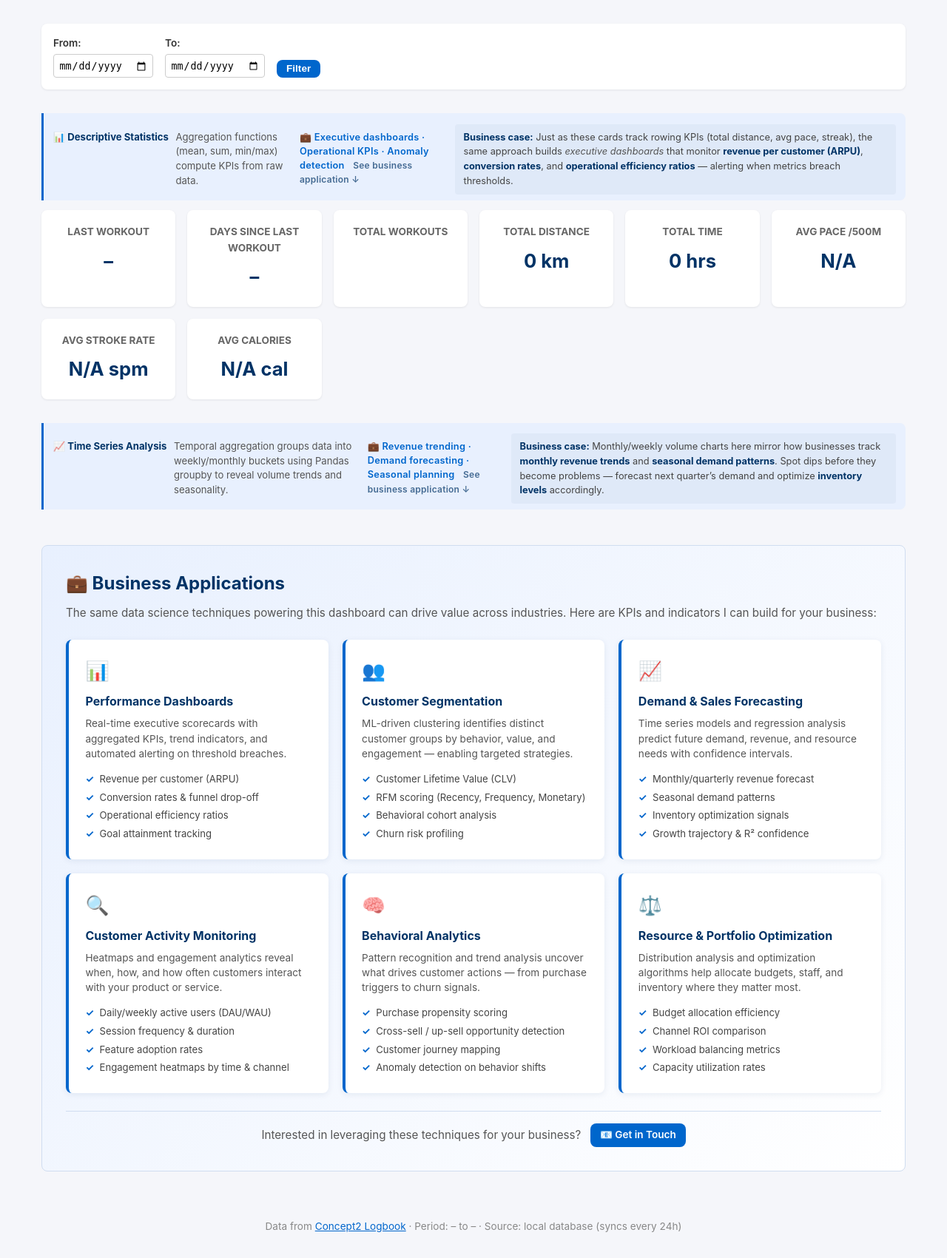
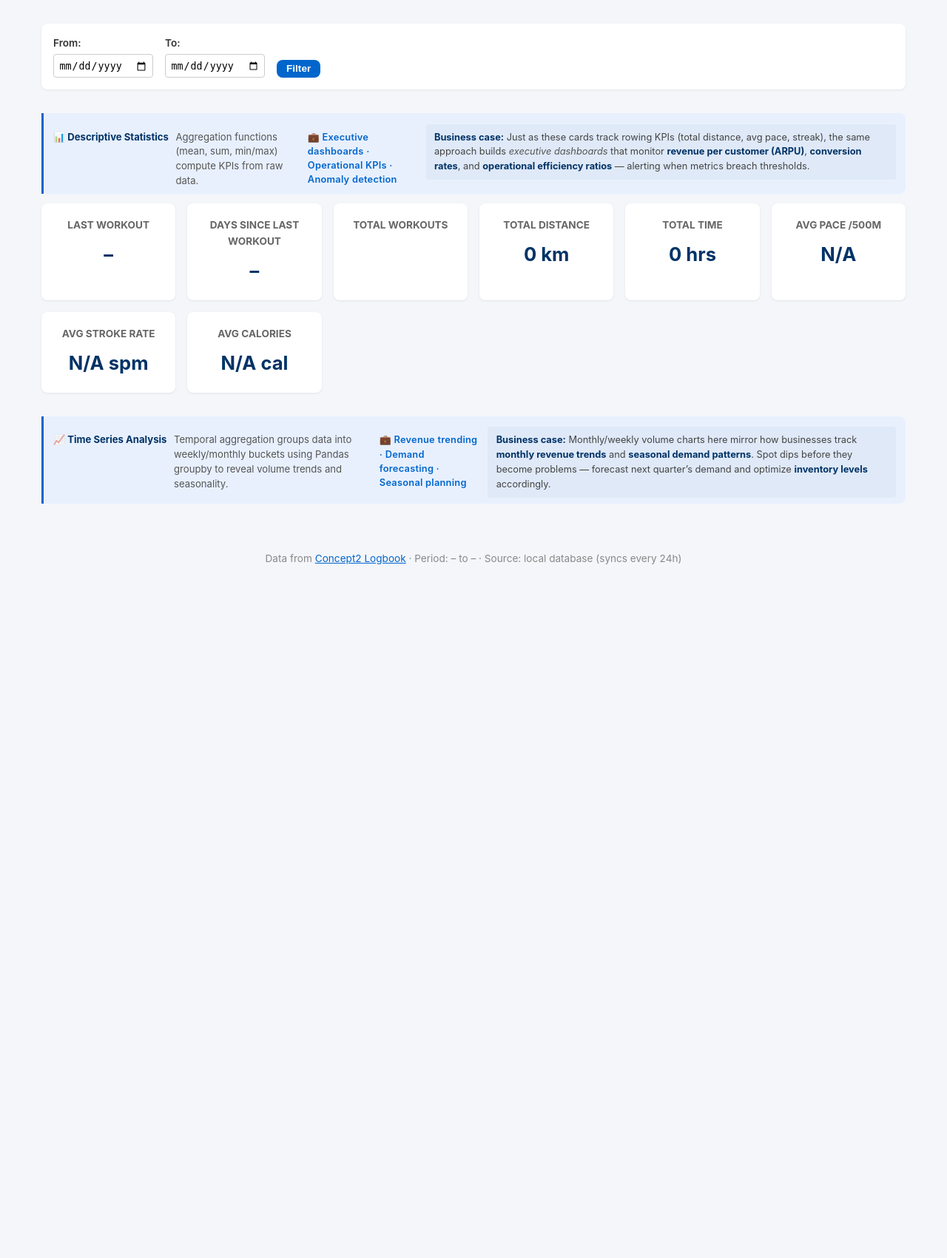
Before and after one commit to eduardocabrera1983/rowing-app, a FastAPI app: template rowing_app/templates/dashboard.html in a window 1280 px wide. Shown: the part 83-1784 px from the top of the page at 74% size. After the commit the page ends 846 px from the top, so only its background shows below. Run offline with FastAPI, Linux system fonts and the light colour scheme; the template is opened without the code that fills it, so the values that code supplies are empty; some libraries are stand-ins or nearby versions.

Commit message:
Harden public dashboard sharing
- Restrict OAuth login/sync to owner account only; other users get public view
- Hide tracebacks from visitors when APP_DEBUG=false
- Fail fast on startup if APP_SECRET_KEY is default/weak in production
- Remove redundant /debug-dashboard route
- Fix deploy.sh heredoc so APP_SECRET_KEY is actually generated; chmod 600 .env
- Remove Business Applications section and its dangling anchor links

```diff
--- a/rowing_app/config.py
+++ b/rowing_app/config.py
@@ -24,6 +24,9 @@ class Settings(BaseSettings):
     app_debug: bool = Field(default=True)
     log_level: str = Field(default="INFO")
 
+    # Only this Concept2 username may authenticate and sync (dashboard stays public)
+    owner_username: str = Field(default="educabrera1983")
+
     @property
     def c2_authorize_url(self) -> str:
         return f"{self.c2_api_base_url}/oauth/authorize"
--- a/rowing_app/main.py
+++ b/rowing_app/main.py
@@ -58,42 +58,37 @@ _css_version = str(int(os.path.getmtime(_css_path))) if os.path.exists(_css_path
 
 @app.exception_handler(Exception)
 async def global_exception_handler(request: Request, exc: Exception):
-    """Catch-all: show the real traceback instead of generic 500."""
+    """Catch-all: log the traceback; only expose details when debug is on."""
     tb = traceback.format_exc()
     logger.error(f"Unhandled exception on {request.url}:\n{tb}")
-    return HTMLResponse(
-        f"<h2>Server Error</h2><pre>{type(exc).__name__}: {exc}\n\n{tb}</pre>",
-        status_code=500,
-    )
+    if settings.app_debug:
+        body = f"<h2>Server Error</h2><pre>{type(exc).__name__}: {exc}\n\n{tb}</pre>"
+    else:
+        body = "<h2>Server Error</h2><p>Something went wrong. Please try again later.</p>"
+    return HTMLResponse(body, status_code=500)
 
 
 @app.on_event("startup")
 async def startup_event():
     """Initialise the local SQLite database on app start."""
+    _verify_secret_key()
     init_db()
 
 
-# ──────────────────────────────────────────────
-# Debug endpoint – renders full dashboard with local data, no auth
-# ──────────────────────────────────────────────
-@app.get("/debug-dashboard", response_class=HTMLResponse)
-async def debug_dashboard(request: Request):
-    """Full dashboard render using cached DB data – no OAuth required."""
-    try:
-        results = load_workouts_as_models()
-
-        # Create a fake response object that mimics the Concept2 user API response
-        class _FakeResp:
-            class data:
-                first_name = "Eduardo"
-                username = "eduardo"
-        fake_resp = _FakeResp()
-
-        return await _build_dashboard(request, fake_resp, results, None, None, None, is_authenticated=False)
-    except Exception as e:
-        tb = traceback.format_exc()
-        logger.error(f"Debug dashboard error:\n{tb}")
-        return HTMLResponse(f"<h2>Debug Error</h2><pre>{tb}</pre>", status_code=500)
+def _verify_secret_key() -> None:
+    """Refuse to serve publicly with a default/weak session key."""
+    key = settings.app_secret_key
+    weak = key == "change-me-to-a-random-string" or "openssl rand" in key or len(key) < 32
+    if not weak:
+        return
+    msg = (
+        "APP_SECRET_KEY is missing, default, or too short. "
+        "Generate one with: openssl rand -hex 32"
+    )
+    if settings.app_debug:
+        logger.warning(f"INSECURE: {msg}")
+    else:
+        raise RuntimeError(msg)
 
 
 # ──────────────────────────────────────────────
@@ -125,10 +120,25 @@ async def auth_callback(request: Request, code: str, state: Optional[str] = None
         request.session.clear()
         return RedirectResponse("/auth/login")
 
+    # Only the owner may authenticate/sync — everyone else just gets the public view.
+    try:
+        client = Concept2Client(access_token=token.access_token)
+        user_resp = await client.get_user()
+        username = user_resp.data.username
+    except Exception as e:
+        logger.error(f"Could not verify user identity: {e}")
+        request.session.clear()
+        return RedirectResponse("/dashboard")
+
+    if username.lower() != settings.owner_username.lower():
+        logger.warning(f"Rejected login for non-owner user '{username}'.")
+        request.session.clear()
+        return RedirectResponse("/dashboard")
+
     request.session.pop("oauth_state", None)
     request.session["access_token"] = token.access_token
     request.session["refresh_token"] = token.refresh_token
-    logger.info("User authenticated successfully.")
+    logger.info(f"Owner '{username}' authenticated successfully.")
     return RedirectResponse("/dashboard")
 
 
@@ -198,8 +208,9 @@ async def dashboard(
     except Exception as e:
         tb = traceback.format_exc()
         logger.error(f"Dashboard build error:\n{tb}")
+        detail = f"<pre>{tb}</pre>" if settings.app_debug else "<p>Something went wrong.</p>"
         return HTMLResponse(
-            f"<h2>Dashboard Error</h2><pre>{tb}</pre>",
+            f"<h2>Dashboard Error</h2>{detail}",
             status_code=500,
         )
 
--- a/rowing_app/templates/dashboard.html
+++ b/rowing_app/templates/dashboard.html
@@ -53,7 +53,7 @@
         <div class="technique-hint">
             <span class="technique-label">&#x1F4CA; Descriptive Statistics</span>
             <span class="technique-text">Aggregation functions (mean, sum, min/max) compute KPIs from raw data.</span>
-            <span class="technique-business">&#x1F4BC; Executive dashboards &middot; Operational KPIs &middot; Anomaly detection <a href="#biz-dashboards" class="technique-link">See business application &darr;</a></span>
+            <span class="technique-business">&#x1F4BC; Executive dashboards &middot; Operational KPIs &middot; Anomaly detection</span>
             <div class="technique-cases">
                 <strong>Business case:</strong> Just as these cards track rowing KPIs (total distance, avg pace, streak), the same approach builds
                 <em>executive dashboards</em> that monitor <strong>revenue per customer (ARPU)</strong>, <strong>conversion rates</strong>,
@@ -147,7 +147,7 @@
             <div class="technique-hint">
                 <span class="technique-label">&#x1F4C8; Time Series Analysis</span>
                 <span class="technique-text">Temporal aggregation groups data into weekly/monthly buckets using Pandas groupby to reveal volume trends and seasonality.</span>
-                <span class="technique-business">&#x1F4BC; Revenue trending &middot; Demand forecasting &middot; Seasonal planning <a href="#biz-forecasting" class="technique-link">See business application &darr;</a></span>
+                <span class="technique-business">&#x1F4BC; Revenue trending &middot; Demand forecasting &middot; Seasonal planning</span>
                 <div class="technique-cases">
                     <strong>Business case:</strong> Monthly/weekly volume charts here mirror how businesses track
                     <strong>monthly revenue trends</strong> and <strong>seasonal demand patterns</strong>.
@@ -177,7 +177,7 @@
             <div class="technique-hint">
                 <span class="technique-label">&#x1F5D3;&#xFE0F; Matrix Transposition &amp; Heatmap Visualization</span>
                 <span class="technique-text">NumPy matrix transposition maps daily values into a weeks &times; weekdays grid. Custom colorscale encodes intensity.</span>
-                <span class="technique-business">&#x1F4BC; User engagement patterns &middot; Website traffic analysis &middot; Activity monitoring <a href="#biz-activity" class="technique-link">See business application &darr;</a></span>
+                <span class="technique-business">&#x1F4BC; User engagement patterns &middot; Website traffic analysis &middot; Activity monitoring</span>
                 <div class="technique-cases">
                     <strong>Business case:</strong> This heatmap reveals <em>when</em> I train most. For a business, the same visualization shows
                     <strong>daily/weekly active users (DAU/WAU)</strong>, peak <strong>session times by channel</strong>,
@@ -197,7 +197,7 @@
             <div class="technique-hint">
                 <span class="technique-label">&#x1F4C9; Linear &amp; Polynomial Regression</span>
                 <span class="technique-text">OLS linear regression and degree-3 polynomial fit model trends over time. R&sup2; measures goodness of fit. Rolling average smooths noise.</span>
-                <span class="technique-business">&#x1F4BC; Sales forecasting &middot; Price prediction &middot; Performance trajectory modeling <a href="#biz-forecasting" class="technique-link">See business application &darr;</a></span>
+                <span class="technique-business">&#x1F4BC; Sales forecasting &middot; Price prediction &middot; Performance trajectory modeling</span>
                 <div class="technique-cases">
                     <strong>Business case:</strong> The regression line predicting my pace trend is the same math behind
                     <strong>sales forecasting</strong> and <strong>price prediction models</strong>.
@@ -264,7 +264,7 @@
             <div class="technique-hint">
                 <span class="technique-label">&#x1F3AF; K-Means Clustering (Unsupervised ML)</span>
                 <span class="technique-text">K-Means algorithm with StandardScaler feature normalization discovers natural workout groupings from distance, pace, and duration. Elbow method evaluates optimal K.</span>
-                <span class="technique-business">&#x1F4BC; Customer segmentation &middot; Market basket analysis &middot; User behavior profiling <a href="#biz-segmentation" class="technique-link">See business application &darr;</a></span>
+                <span class="technique-business">&#x1F4BC; Customer segmentation &middot; Market basket analysis &middot; User behavior profiling</span>
                 <div class="technique-cases">
                     <strong>Business case:</strong> K-Means groups my workouts into Sprint, 5K, 10K, etc. The same algorithm segments
                     <strong>customers by CLV and behavior</strong>, builds <strong>RFM scores</strong> (Recency, Frequency, Monetary),
@@ -298,7 +298,7 @@
             <div class="technique-hint">
                 <span class="technique-label">&#x1F967; Distribution Analysis</span>
                 <span class="technique-text">Proportional analysis of cluster assignments reveals how training effort is allocated across categories.</span>
-                <span class="technique-business">&#x1F4BC; Portfolio allocation &middot; Resource distribution &middot; Market share analysis <a href="#biz-optimization" class="technique-link">See business application &darr;</a></span>
+                <span class="technique-business">&#x1F4BC; Portfolio allocation &middot; Resource distribution &middot; Market share analysis</span>
                 <div class="technique-cases">
                     <strong>Business case:</strong> The pie chart shows how my training is distributed. For business, this same analysis drives
                     <strong>budget allocation efficiency</strong>, compares <strong>channel ROI</strong>,
@@ -312,85 +312,6 @@
         </section>
         {% endif %}
 
-
-
-        <!-- ── Business Applications Showcase ── -->
-        <section class="business-showcase">
-            <h2>&#x1F4BC; Business Applications</h2>
-            <p class="showcase-intro">The same data science techniques powering this dashboard can drive value across industries. Here are KPIs and indicators I can build for your business:</p>
-            <div class="showcase-grid">
-                <div class="showcase-card" id="biz-dashboards">
-                    <div class="showcase-icon">&#x1F4CA;</div>
-                    <h3>Performance Dashboards</h3>
-                    <p class="showcase-desc">Real-time executive scorecards with aggregated KPIs, trend indicators, and automated alerting on threshold breaches.</p>
-                    <ul class="showcase-kpis">
-                        <li>Revenue per customer (ARPU)</li>
-                        <li>Conversion rates &amp; funnel drop-off</li>
-                        <li>Operational efficiency ratios</li>
-                        <li>Goal attainment tracking</li>
-                    </ul>
-                </div>
-                <div class="showcase-card" id="biz-segmentation">
-                    <div class="showcase-icon">&#x1F465;</div>
-                    <h3>Customer Segmentation</h3>
-                    <p class="showcase-desc">ML-driven clustering identifies distinct customer groups by behavior, value, and engagement — enabling targeted strategies.</p>
-                    <ul class="showcase-kpis">
-                        <li>Customer Lifetime Value (CLV)</li>
-                        <li>RFM scoring (Recency, Frequency, Monetary)</li>
-                        <li>Behavioral cohort analysis</li>
-                        <li>Churn risk profiling</li>
-                    </ul>
-                </div>
-                <div class="showcase-card" id="biz-forecasting">
-                    <div class="showcase-icon">&#x1F4C8;</div>
-                    <h3>Demand &amp; Sales Forecasting</h3>
-                    <p class="showcase-desc">Time series models and regression analysis predict future demand, revenue, and resource needs with confidence intervals.</p>
-                    <ul class="showcase-kpis">
-                        <li>Monthly/quarterly revenue forecast</li>
-                        <li>Seasonal demand patterns</li>
-                        <li>Inventory optimization signals</li>
-                        <li>Growth trajectory &amp; R&sup2; confidence</li>
-                    </ul>
-                </div>
-                <div class="showcase-card" id="biz-activity">
-                    <div class="showcase-icon">&#x1F50D;</div>
-                    <h3>Customer Activity Monitoring</h3>
-                    <p class="showcase-desc">Heatmaps and engagement analytics reveal when, how, and how often customers interact with your product or service.</p>
-                    <ul class="showcase-kpis">
-                        <li>Daily/weekly active users (DAU/WAU)</li>
-                        <li>Session frequency &amp; duration</li>
-                        <li>Feature adoption rates</li>
-                        <li>Engagement heatmaps by time &amp; channel</li>
-                    </ul>
-                </div>
-                <div class="showcase-card" id="biz-behavioral">
-                    <div class="showcase-icon">&#x1F9E0;</div>
-                    <h3>Behavioral Analytics</h3>
-                    <p class="showcase-desc">Pattern recognition and trend analysis uncover what drives customer actions — from purchase triggers to churn signals.</p>
-                    <ul class="showcase-kpis">
-                        <li>Purchase propensity scoring</li>
-                        <li>Cross-sell / up-sell opportunity detection</li>
-                        <li>Customer journey mapping</li>
-                        <li>Anomaly detection on behavior shifts</li>
-                    </ul>
-                </div>
-                <div class="showcase-card" id="biz-optimization">
-                    <div class="showcase-icon">&#x2696;&#xFE0F;</div>
-                    <h3>Resource &amp; Portfolio Optimization</h3>
-                    <p class="showcase-desc">Distribution analysis and optimization algorithms help allocate budgets, staff, and inventory where they matter most.</p>
-                    <ul class="showcase-kpis">
-                        <li>Budget allocation efficiency</li>
-                        <li>Channel ROI comparison</li>
-                        <li>Workload balancing metrics</li>
-                        <li>Capacity utilization rates</li>
-                    </ul>
-                </div>
-            </div>
-            <div class="showcase-cta">
-                <p>Interested in leveraging these techniques for your business? <a href="mailto:eduardocabrera1983@gmail.com" class="btn btn-primary btn-sm">&#x1F4E7; Get in Touch</a></p>
-            </div>
-        </section>
-
         <footer>
             <p>Data from <a href="https://log.concept2.com" target="_blank">Concept2 Logbook</a>
                &middot; Period: {{ summary.first_workout | default('–') }} to {{ summary.last_workout | default('–') }}
```
Also changed, not shown: 1 other file.
